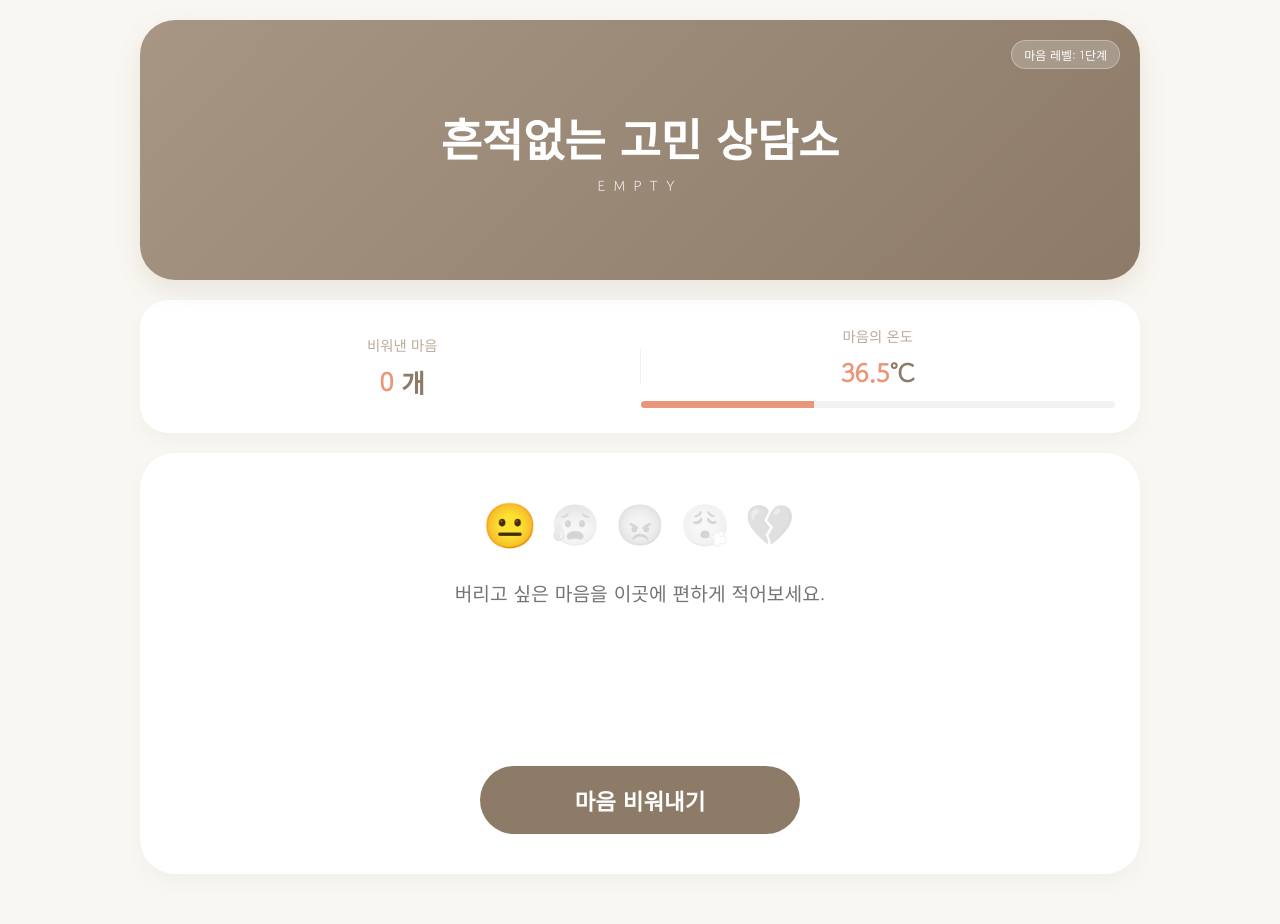
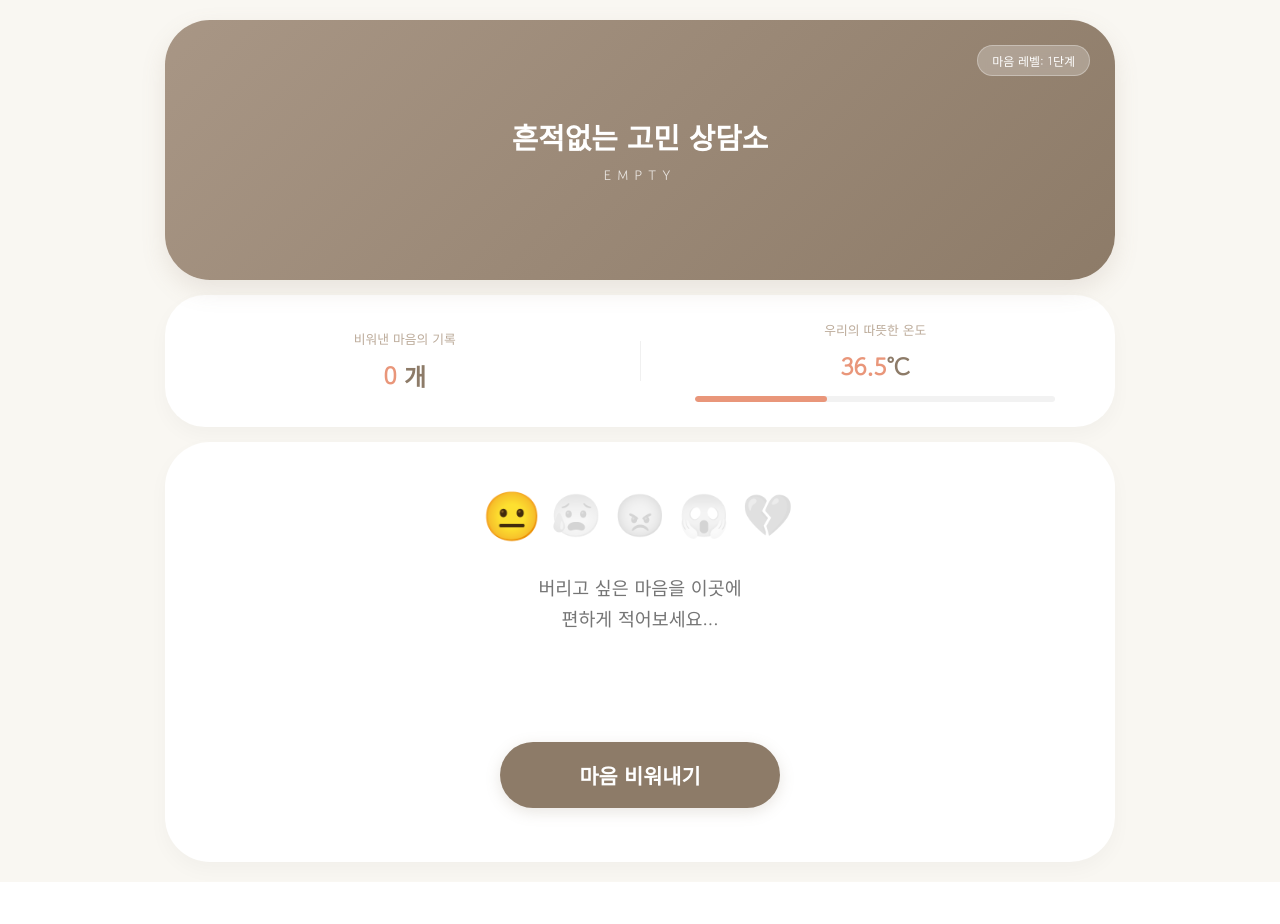
Before and after one commit to wooseonjin/Empty, a Flask app: page / in a window 1280 px wide. After the commit the page ends 882 px from the top, so only its background shows below. Run offline with Flask 3, Linux system fonts and the light colour scheme; data comes from the database, SQL or seed files in the repository; data that the repository does not hold is empty.

Commit message:
흔적없는 고민 상담소:EMPTY

```diff
--- a/templates/index.html
+++ b/templates/index.html
@@ -12,6 +12,7 @@
             --accent: #e9967a;
         }
 
+        /* 기본 설정 */
         * {
             font-family: 'Gowun Dodum', sans-serif !important;
             box-sizing: border-box; margin: 0; padding: 0;
@@ -22,95 +23,97 @@
             background-color: var(--soft-beige);
             color: #5d564e; min-height: 100vh;
             display: flex; flex-direction: column; align-items: center;
+            padding: 20px 0;
         }
 
         .main-wrapper {
-            width: 100%; display: flex; flex-direction: column; gap: 20px; align-items: center;
-            padding-bottom: 50px;
+            width: 100%; display: flex; flex-direction: column; gap: 15px; align-items: center;
+            max-width: 500px; /* 모바일 폭 기준 */
         }
 
-        /* [상단 배너] */
+        /* [상단 배너] 이미지처럼 큼직하고 둥글게 */
         .hero-section {
-            width: 92%; height: 200px;
+            width: 92%; height: 220px;
             background: linear-gradient(135deg, #a89685 0%, #8d7b68 100%);
             display: flex; flex-direction: column; justify-content: center; align-items: center;
-            color: white; text-align: center; border-radius: 35px; position: relative;
-            margin-top: 20px; box-shadow: 0 10px 25px rgba(141, 123, 104, 0.15);
-        }
-
-        @media (min-width: 768px) {
-            .hero-section, .info-card, .input-card { width: 95% !important; max-width: 1000px !important; }
-            .hero-section { height: 260px; }
+            color: white; text-align: center; border-radius: 45px; position: relative;
+            box-shadow: 0 10px 25px rgba(141, 123, 104, 0.15);
         }
 
         .rank-tag {
-            position: absolute; top: 20px; right: 20px;
-            background: rgba(255,255,255,0.2); padding: 5px 12px;
-            border-radius: 15px; font-size: 0.75rem; border: 1px solid rgba(255,255,255,0.3);
+            position: absolute; top: 25px; right: 25px;
+            background: rgba(255,255,255,0.25); padding: 6px 14px;
+            border-radius: 20px; font-size: 0.75rem; border: 1px solid rgba(255,255,255,0.3);
+            backdrop-filter: blur(4px);
         }
 
-        .main-title { font-size: clamp(1.8rem, 4vw, 2.8rem); font-weight: 700; }
-        .sub-title { font-size: 0.9rem; letter-spacing: 8px; opacity: 0.8; margin-top: 5px; }
+        .main-title { font-size: 1.8rem; font-weight: 700; margin-bottom: 8px; }
+        .sub-title { font-size: 0.85rem; letter-spacing: 6px; opacity: 0.8; }
 
-        /* [정보 카드] */
+        /* [정보 카드] 이미지와 동일한 2분할 구조 */
         .info-card {
-            width: 92%; background: white; padding: 25px; border-radius: 28px;
+            width: 92%; background: white; padding: 25px 15px; border-radius: 40px;
             display: flex; justify-content: space-around; align-items: center;
             box-shadow: 0 8px 20px rgba(0,0,0,0.03);
         }
         .info-item { text-align: center; flex: 1; }
-        .info-label { font-size: 0.9rem; color: #bcab9a; margin-bottom: 8px; }
-        .info-value { font-size: 1.6rem; font-weight: 700; color: var(--main-brown); }
+        .info-label { font-size: 0.8rem; color: #bcab9a; margin-bottom: 10px; }
+        .info-value { font-size: 1.5rem; font-weight: 700; color: var(--main-brown); }
         .info-value span { color: var(--accent); }
 
-        .v-line { width: 1px; height: 35px; background: #f0f0f0; }
-        .temp-bar-bg { width: 100%; height: 7px; background: #f2f2f2; border-radius: 10px; margin-top: 10px; overflow: hidden; }
-        .temp-bar-fill { height: 100%; background: var(--accent); transition: width 1.5s ease; }
+        .v-line { width: 1px; height: 40px; background: #f0f0f0; margin: 0 10px; }
+
+        /* 온도 바 설정 (이미지처럼 아래 배치) */
+        .temp-bar-bg { width: 80%; height: 6px; background: #f2f2f2; border-radius: 10px; margin: 12px auto 0; overflow: hidden; }
+        .temp-bar-fill { height: 100%; background: var(--accent); transition: width 1.5s ease; border-radius: 10px; }
 
         /* [입력 카드] */
         .input-card {
-            width: 92%; background: white; padding: 40px 30px; border-radius: 35px;
+            width: 92%; background: white; padding: 40px 25px; border-radius: 45px;
             box-shadow: 0 8px 20px rgba(0,0,0,0.03);
             display: flex; flex-direction: column; align-items: center;
-            min-height: 400px; justify-content: center; position: relative;
+            min-height: 420px; position: relative;
         }
 
-        .input-view { width: 100%; display: flex; flex-direction: column; align-items: center; transition: 0.5s; }
+        .input-view { width: 100%; display: flex; flex-direction: column; align-items: center; }
 
-        .quote-view {
-            display: none; flex-direction: column; align-items: center; text-align: center;
-            animation: fadeIn 1.2s ease forwards;
+        /* 이모티콘 (😮‍💨 -> 😱 변경 완료) */
+        .emotion-selector { margin-bottom: 30px; display: flex; gap: 12px; }
+        .emotion-btn { cursor: pointer; font-size: 2.6rem; filter: grayscale(1); opacity: 0.2; transition: 0.3s; }
+        .emotion-btn.active { filter: grayscale(0); opacity: 1; transform: scale(1.15); }
+
+        #content {
+            width: 100%; height: 150px; border: none; background: transparent;
+            font-size: 1.15rem; outline: none; resize: none; text-align: center;
+            line-height: 1.7; color: #5d564e; margin-bottom: 20px;
         }
 
-        @keyframes fadeIn {
-            from { opacity: 0; transform: translateY(10px); }
-            to { opacity: 1; transform: translateY(0); }
+        /* [버튼] 이미지처럼 둥근 갈색 타원형 */
+        .btn-empty {
+            background: var(--main-brown); color: white; border: none;
+            padding: 18px 0; width: 100%; max-width: 280px;
+            font-size: 1.3rem; font-weight: 700; border-radius: 60px;
+            cursor: pointer; box-shadow: 0 4px 15px rgba(141, 123, 104, 0.2);
         }
 
-        .quote-text { font-size: 1.4rem; line-height: 1.8; color: var(--main-brown); margin-bottom: 30px; font-weight: 400; word-break: keep-all; }
-        .btn-retry {
-            background: transparent; color: #bcab9a; border: 1px solid #eee;
-            padding: 10px 25px; border-radius: 30px; cursor: pointer; font-size: 0.9rem;
+        /* 응원 문구 뷰 */
+        .quote-view {
+            display: none; flex-direction: column; align-items: center; text-align: center; justify-content: center;
+            position: absolute; top: 50%; transform: translateY(-50%); width: 85%;
+            animation: fadeIn 1s ease forwards;
+        }
+        @keyframes fadeIn { from { opacity: 0; } to { opacity: 1; } }
+        .quote-text { font-size: 1.3rem; line-height: 1.8; color: var(--main-brown); margin-bottom: 30px; word-break: keep-all; }
+        .btn-retry { background: transparent; color: #bcab9a; border: 1px solid #eee; padding: 10px 25px; border-radius: 30px; font-size: 0.85rem; }
+
+        /* PC 대응 (가로폭 확장) */
+        @media (min-width: 768px) {
+            .main-wrapper { max-width: 1000px; }
+            .hero-section, .info-card, .input-card { width: 95% !important; }
+            .hero-section { height: 260px; }
         }
 
-        /* [수정] 이모티콘 선택 영역 */
-        .emotion-selector { margin-bottom: 25px; display: flex; gap: 15px; }
-        .emotion-btn { cursor: pointer; font-size: 2.5rem; filter: grayscale(1); opacity: 0.2; transition: 0.3s; }
-        .emotion-btn.active { filter: grayscale(0); opacity: 1; transform: scale(1.1); }
-
-        #content {
-            width: 100%; height: 160px; border: none; background: transparent;
-            font-size: 1.2rem; outline: none; resize: none; text-align: center;
-            line-height: 1.8; color: #5d564e;
-        }
-
-        .btn-empty {
-            background: var(--main-brown); color: white; border: none;
-            margin-top: 30px; padding: 18px 0; width: 100%; max-width: 320px;
-            font-size: 1.4rem; font-weight: 700; border-radius: 50px; cursor: pointer;
-        }
-
-        .burning { transform: scale(0.95); opacity: 0; filter: blur(15px); transition: 1s ease; }
+        .burning { transform: scale(0.95); opacity: 0; filter: blur(15px); transition: 0.8s ease; }
     </style>
 </head>
 <body>
@@ -124,12 +127,12 @@
 
     <div class="info-card">
         <div class="info-item">
-            <div class="info-label">비워낸 마음</div>
+            <div class="info-label">비워낸 마음의 기록</div>
             <div class="info-value"><span id="total-val">0</span> 개</div>
         </div>
         <div class="v-line"></div>
         <div class="info-item">
-            <div class="info-label">마음의 온도</div>
+            <div class="info-label">우리의 따뜻한 온도</div>
             <div class="info-value"><span id="temp-text">36.5</span>°C</div>
             <div class="temp-bar-bg"><div class="temp-bar-fill" id="temp-fill"></div></div>
         </div>
@@ -141,10 +144,10 @@
                 <span class="emotion-btn active" onclick="selectEmotion(this, '😐')">😐</span>
                 <span class="emotion-btn" onclick="selectEmotion(this, '😰')">😰</span>
                 <span class="emotion-btn" onclick="selectEmotion(this, '😡')">😡</span>
-                <span class="emotion-btn" onclick="selectEmotion(this, '😮‍💨')">😮‍💨</span>
+                <span class="emotion-btn" onclick="selectEmotion(this, '😱')">😱</span>
                 <span class="emotion-btn" onclick="selectEmotion(this, '💔')">💔</span>
             </div>
-            <textarea id="content" placeholder="버리고 싶은 마음을 이곳에 편하게 적어보세요."></textarea>
+            <textarea id="content" placeholder="버리고 싶은 마음을 이곳에&#10;편하게 적어보세요..."></textarea>
             <button class="btn-empty" onclick="processBurn()">마음 비워내기</button>
         </div>
 
@@ -153,10 +156,10 @@
             <button class="btn-retry" onclick="resetView()">다른 고민 비우기</button>
         </div>
     </div>
-    </div>
+</div>
 
 <script>
-    let selectedEmotion = '😐'; // 기본값 변경
+    let selectedEmotion = '😐';
     window.onload = fetchInfo;
 
     async function fetchInfo() {
@@ -166,7 +169,7 @@
             document.getElementById('total-val').innerText = data.total;
             const tempVal = (36.5 + (data.total * 0.1)).toFixed(1);
             document.getElementById('temp-text').innerText = tempVal;
-            document.getElementById('temp-fill').style.width = Math.min(tempVal, 100) + "%";
+            document.getElementById('temp-fill').style.width = Math.min((tempVal / 100) * 100, 100) + "%";
 
             let level = "1단계";
             if(data.total > 100) level = "마스터";
@@ -184,15 +187,15 @@
     }
 
     async function processBurn() {
-        const content = document.getElementById('content');
-        if (!content.value.trim()) return;
+        const area = document.getElementById('content');
+        if (!area.value.trim()) return;
 
         document.getElementById('input-view').classList.add('burning');
 
         try {
             const res = await fetch('/burn', {
                 method: 'POST',
-                body: new URLSearchParams({'content': content.value, 'emotion': selectedEmotion})
+                body: new URLSearchParams({'content': area.value, 'emotion': selectedEmotion})
             });
             const data = await res.json();
 
@@ -201,7 +204,7 @@
                 document.getElementById('quote-view').style.display = 'flex';
                 document.getElementById('quote-text').innerText = data.quote;
                 fetchInfo();
-            }, 1000);
+            }, 800);
         } catch(e) {
             document.getElementById('input-view').classList.remove('burning');
         }
```
